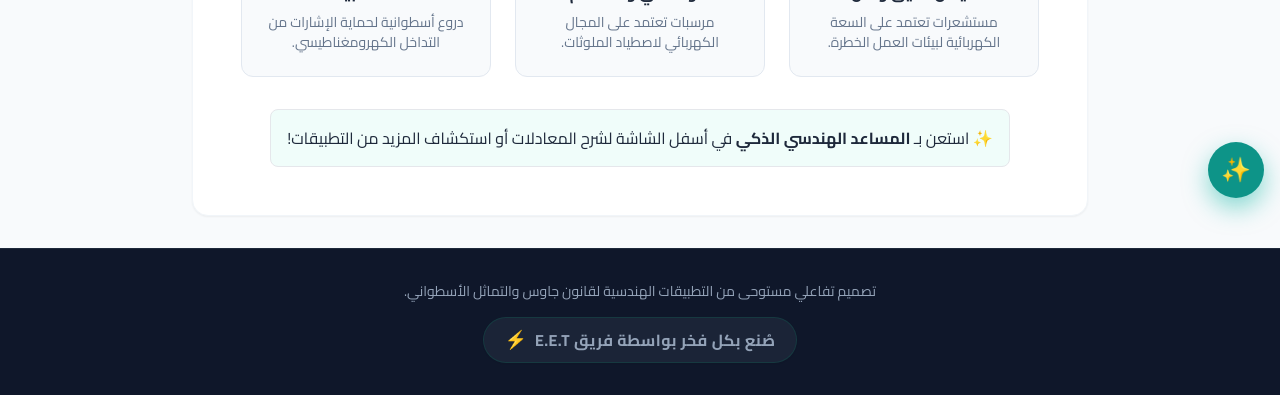
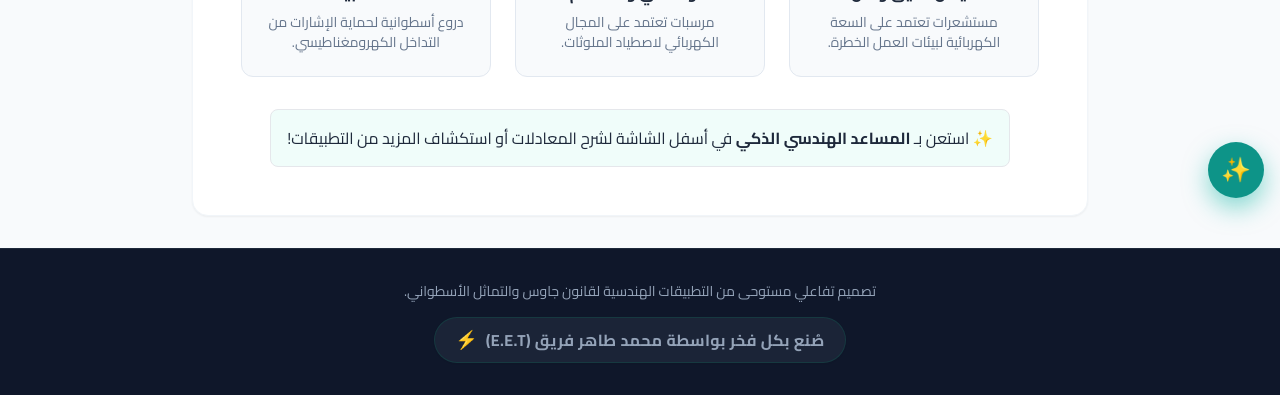
Before and after one commit to X-Ironheart/Physics-at-the-heart-of-industry, a plain HTML site: page index.html in a window 1280 px wide. Shown: the part 578-973 px from the top of the page. Drawn offline with nearby package versions, Linux system fonts and the light colour scheme.

Commit message:
adding my name

```diff
--- a/index.html
+++ b/index.html
@@ -596,7 +596,7 @@
 
         <div
             class="px-5 py-2 bg-slate-800/80 rounded-full border border-brand-900/50 shadow-sm flex items-center gap-2 transform hover:scale-105 transition-transform duration-300 cursor-default">
-            <span class="text-brand-400 font-bold tracking-wide text-base">صُنع بكل فخر بواسطة فريق E.E.T</span>
+            <span class="text-brand-400 font-bold tracking-wide text-base"> صُنع بكل فخر بواسطة محمد طاهر فريق (E.E.T)</span>
             <span class="text-amber-400 text-lg">⚡</span>
         </div>
     </footer>
```
